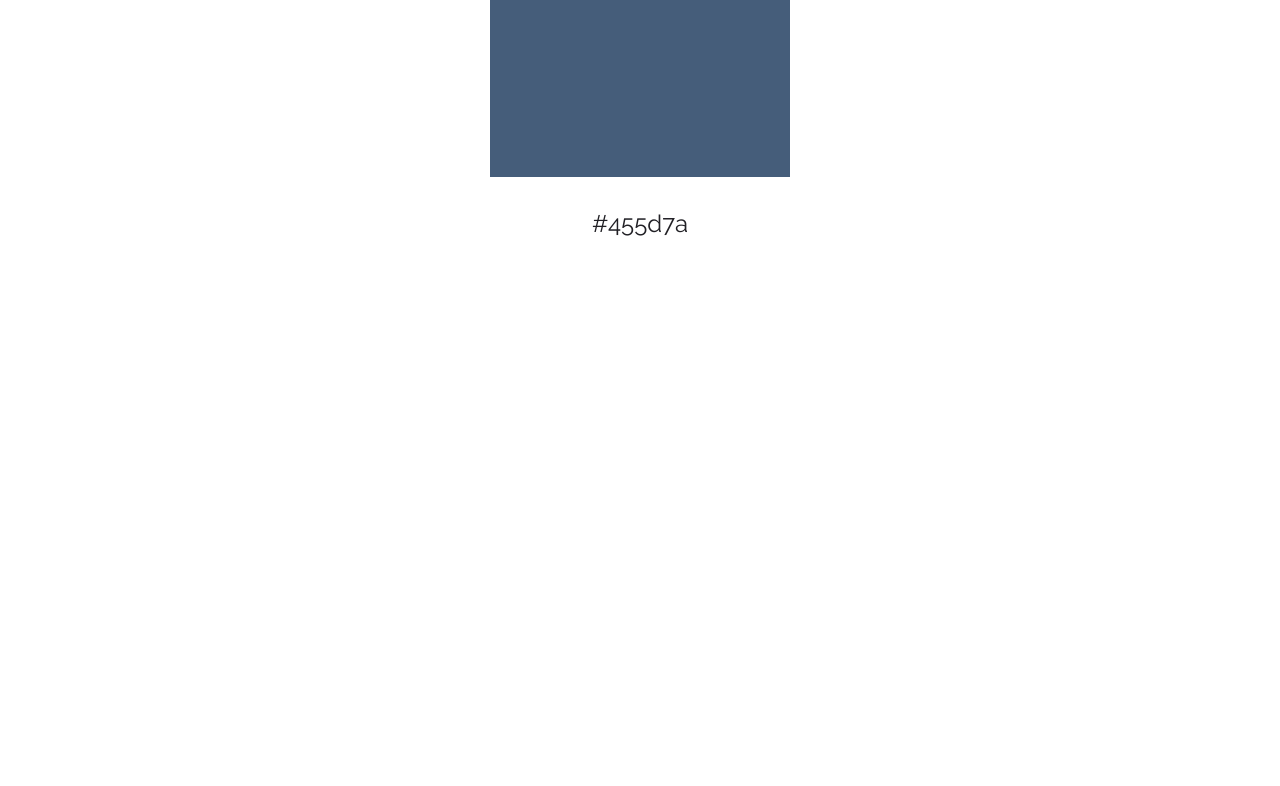
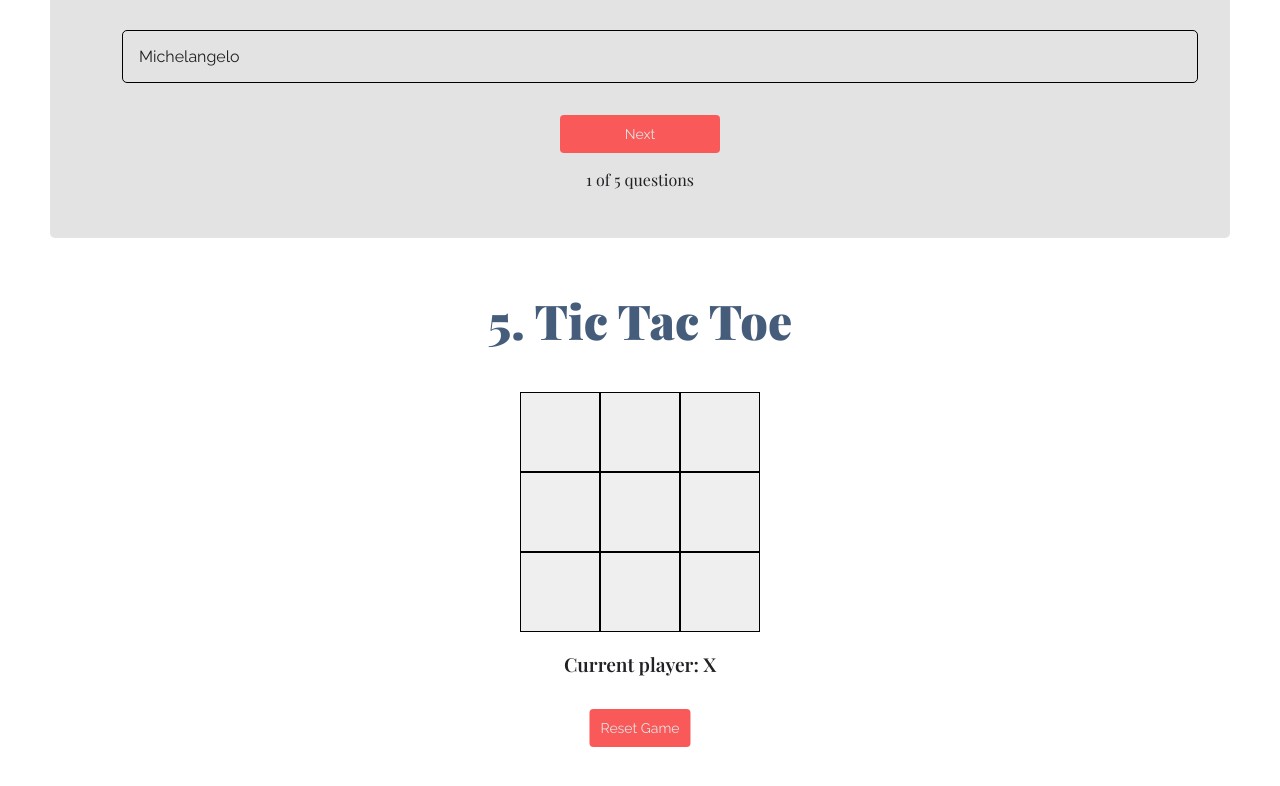
Before and after one commit to adrianaghita/100TSProjects, a React (Vite) app: page / in a window 1280 px wide. Shown: the part 1586-2372 px from the top of the page. Before the commit the page ends 1874 px from the top, so only its background shows below. Built offline with nearby package versions, Linux system fonts and the light colour scheme; a web font is replaced by a local one.

Commit message:
Create tic-tac-toe game

```diff
--- a/src/App.tsx
+++ b/src/App.tsx
@@ -1,6 +1,7 @@
 import Quiz from "./components/Quiz/Quiz";
 import RandomColor from "./components/RandomColor/RandomColor";
 import RandomQuotes from "./components/RandomQuotes/RandomQuotes";
+import TicTacToe from "./components/TicTacToe/TicTacToe";
 import Todo from "./components/TodoList/ToDo";
 
 function App() {
@@ -8,8 +9,9 @@ function App() {
     <>
       <Todo />
       <RandomQuotes />
+      <RandomColor />
       <Quiz />
-      <RandomColor />
+      <TicTacToe />
     </>
   );
 }
--- a/src/components/Quiz/Quiz.tsx
+++ b/src/components/Quiz/Quiz.tsx
@@ -60,7 +60,7 @@ const Quiz = () => {
   };
   return (
     <>
-      <h2>3. Quiz </h2>
+      <h2>4. Quiz </h2>
       {result ? (
         <div className={styles.container}>
           {score <= 1 && (
--- a/src/components/RandomColor/RandomColor.tsx
+++ b/src/components/RandomColor/RandomColor.tsx
@@ -32,7 +32,7 @@ const RandomColor = () => {
 
   return (
     <div>
-      <h2>4. Random Color Generator</h2>
+      <h2>3. Random Color Generator</h2>
       <section className={styles.buttons}>
         <button
           className={`${styles.button} ${
--- /dev/null
+++ b/src/components/TicTacToe/TicTacToe.module.scss
@@ -0,0 +1,37 @@
+@import "/src/index.scss";
+
+.board {
+  display: grid;
+  grid-template-columns: repeat(3, 1fr);
+  column-gap: 0;
+  box-sizing: border-box;
+  width: 240px;
+  height: 240px;
+  margin: auto;
+}
+
+.square {
+  width: 80px;
+  height: 80px;
+  border-radius: 0;
+  border: 0.2px solid black;
+  font-family: $primary-font;
+  font-size: 1.5rem;
+  font-weight: $bold;
+}
+
+.message {
+  text-align: center;
+  font-family: $secondary-font;
+  font-size: 1.2rem;
+  font-weight: $semi-bold;
+}
+
+.reset-button {
+  @include button;
+  position: relative;
+  top: 50%;
+  left: 50%;
+  transform: translate(-50%, -50%);
+  margin-top: 2rem;
+}
--- /dev/null
+++ b/src/components/TicTacToe/TicTacToe.tsx
@@ -0,0 +1,84 @@
+import { useState } from "react";
+import styles from "./TicTacToe.module.scss";
+
+const TicTacToe = () => {
+  const [isX, setIsX] = useState(true);
+  const [squares, setSquares] = useState(Array(9).fill(null));
+  const currentPlayer = isX ? "X" : "0";
+
+  const calculateWinner = (squares: Array<number>) => {
+    const winningPatterns = [
+      [0, 1, 2],
+      [3, 4, 5],
+      [6, 7, 8],
+      [0, 3, 6],
+      [1, 4, 7],
+      [2, 5, 8],
+      [0, 4, 8],
+      [2, 4, 6],
+    ];
+
+    for (let i = 0; i < winningPatterns.length; i++) {
+      const [a, b, c] = winningPatterns[i];
+
+      if (squares[a] === squares[b] && squares[a] === squares[c]) {
+        return squares[a];
+      }
+    }
+  };
+
+  const handleValue = (i: number) => {
+    if (squares[i] || calculateWinner(squares)) {
+      return;
+    }
+    const newSquares = [...squares];
+    newSquares[i] = isX ? "X" : "0";
+    setSquares(newSquares);
+    setIsX(!isX);
+  };
+
+  const isBoardFull = (squares: Array<number>) => {
+    return squares.every((square) => square !== null);
+  };
+
+  const winner = calculateWinner(squares);
+  const isDraw = !winner && isBoardFull(squares);
+
+  const resetGame = () => {
+    setSquares(Array(9).fill(null));
+    isDraw ? setIsX(true) : setIsX(!isX);
+  };
+
+  return (
+    <div>
+      <h2>5. Tic Tac Toe</h2>
+      <div className={styles.board}>
+        {squares.map((square, index) => (
+          <button
+            key={index}
+            className={styles.square}
+            onClick={() => {
+              handleValue(index);
+              calculateWinner(squares);
+            }}
+          >
+            {square}
+          </button>
+        ))}
+      </div>
+      {winner ? (
+        <p className={styles.message}> The winner is: {winner}</p>
+      ) : isDraw ? (
+        <p className={styles.message}>It's a draw! </p>
+      ) : (
+        <p className={styles.message}> Current player: {currentPlayer}</p>
+      )}
+
+      <button className={styles[`reset-button`]} onClick={resetGame}>
+        Reset Game
+      </button>
+    </div>
+  );
+};
+
+export default TicTacToe;
```
